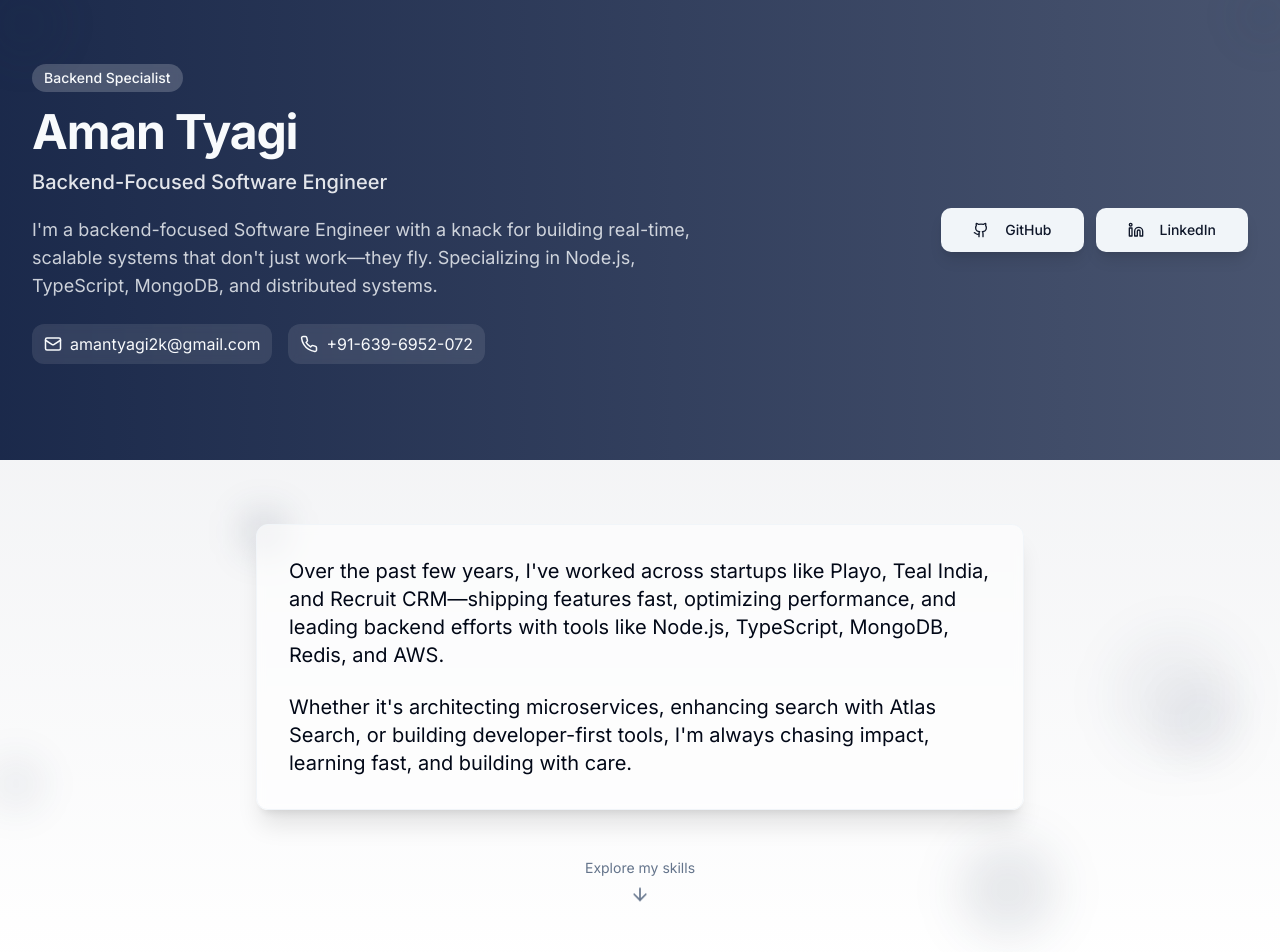
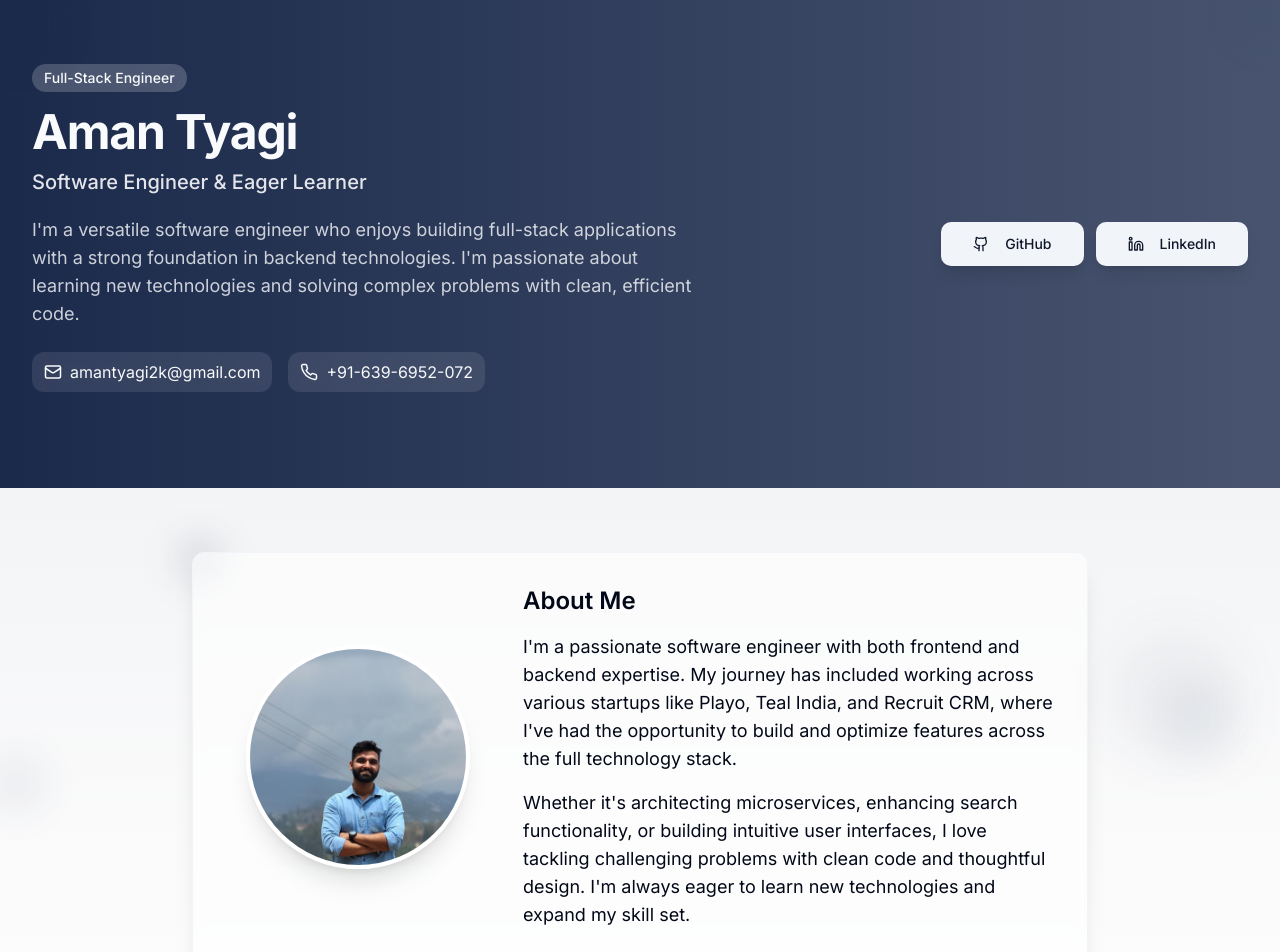
Before and after one commit to amantyagi22/aman-tyagi-journey, a React (Vite) app: page / in a window 1280 px wide. Shown: the top 952 px of the page. Built offline with nearby package versions, Linux system fonts and the light colour scheme.

Commit message:
Refactor: Update about me section
Update the about me section to reflect the user's experience and preferences.

```diff
--- a/src/components/Header.tsx
+++ b/src/components/Header.tsx
@@ -10,15 +10,15 @@ const Header = () => {
         <div className="grid grid-cols-1 md:grid-cols-3 gap-8 items-center">
           <div className="md:col-span-2">
             <span className="inline-block px-3 py-1 bg-white/20 text-sm font-medium rounded-full mb-4 backdrop-blur-sm">
-              Backend Specialist
+              Full-Stack Engineer
             </span>
             <h1 className="text-4xl md:text-5xl font-bold mb-3 tracking-tight">Aman Tyagi</h1>
             <p className="text-xl mb-5 font-medium text-primary-foreground/90">
-              Backend-Focused Software Engineer
+              Software Engineer & Eager Learner
             </p>
             <p className="text-base md:text-lg mb-6 max-w-2xl text-primary-foreground/80 leading-relaxed">
-              I'm a backend-focused Software Engineer with a knack for building real-time, scalable systems that don't just work—they fly.
-              Specializing in Node.js, TypeScript, MongoDB, and distributed systems.
+              I'm a versatile software engineer who enjoys building full-stack applications with a strong foundation in backend technologies.
+              I'm passionate about learning new technologies and solving complex problems with clean, efficient code.
             </p>
             <div className="flex flex-wrap items-center gap-4 mb-8">
               <div className="flex items-center gap-2 bg-white/10 px-3 py-2 rounded-lg backdrop-blur-sm">
--- a/src/pages/Index.tsx
+++ b/src/pages/Index.tsx
@@ -7,6 +7,7 @@ import EducationSection from '@/components/EducationSection';
 import ContactSection from '@/components/ContactSection';
 import Footer from '@/components/Footer';
 import { ArrowDown } from 'lucide-react';
+import { Avatar, AvatarImage, AvatarFallback } from '@/components/ui/avatar';
 
 const Index = () => {
   return (
@@ -15,19 +16,28 @@ const Index = () => {
       <main className="flex-grow">
         <section className="py-16 bg-gradient-to-b from-primary/5 to-background">
           <div className="container">
-            <div className="max-w-3xl mx-auto relative">
+            <div className="max-w-4xl mx-auto relative">
               <div className="absolute -left-4 -top-4 w-12 h-12 bg-primary/10 rounded-lg blur-lg"></div>
               <div className="absolute -right-8 -bottom-8 w-24 h-24 bg-primary/10 rounded-full blur-xl"></div>
 
               <div className="relative glass-card p-8 rounded-xl border border-muted bg-card shadow-xl">
-                <p className="text-lg md:text-xl mb-6 leading-relaxed">
-                  Over the past few years, I've worked across startups like Playo, Teal India, and Recruit CRM—shipping features fast,
-                  optimizing performance, and leading backend efforts with tools like Node.js, TypeScript, MongoDB, Redis, and AWS.
-                </p>
-                <p className="text-lg md:text-xl leading-relaxed">
-                  Whether it's architecting microservices, enhancing search with Atlas Search, or building developer-first tools,
-                  I'm always chasing impact, learning fast, and building with care.
-                </p>
+                <div className="flex flex-col md:flex-row gap-8 items-center">
+                  <div className="w-full md:w-1/3 flex justify-center">
+                    <Avatar className="h-56 w-56 shadow-xl border-4 border-white">
+                      <AvatarImage src="/lovable-uploads/189a6c35-3ca7-46e0-9701-090082def1c9.png" alt="Aman Tyagi" className="object-cover" />
+                      <AvatarFallback>AT</AvatarFallback>
+                    </Avatar>
+                  </div>
+                  <div className="w-full md:w-2/3">
+                    <h2 className="text-2xl font-semibold mb-4">About Me</h2>
+                    <p className="text-base md:text-lg mb-4 leading-relaxed">
+                      I'm a passionate software engineer with both frontend and backend expertise. My journey has included working across various startups like Playo, Teal India, and Recruit CRM, where I've had the opportunity to build and optimize features across the full technology stack.
+                    </p>
+                    <p className="text-base md:text-lg leading-relaxed">
+                      Whether it's architecting microservices, enhancing search functionality, or building intuitive user interfaces, I love tackling challenging problems with clean code and thoughtful design. I'm always eager to learn new technologies and expand my skill set.
+                    </p>
+                  </div>
+                </div>
               </div>
 
               <div className="flex justify-center mt-12">
```
Also changed, not shown: public/lovable-uploads/189a6c35-3ca7-46e0-9701-090082def1c9.png (added).
